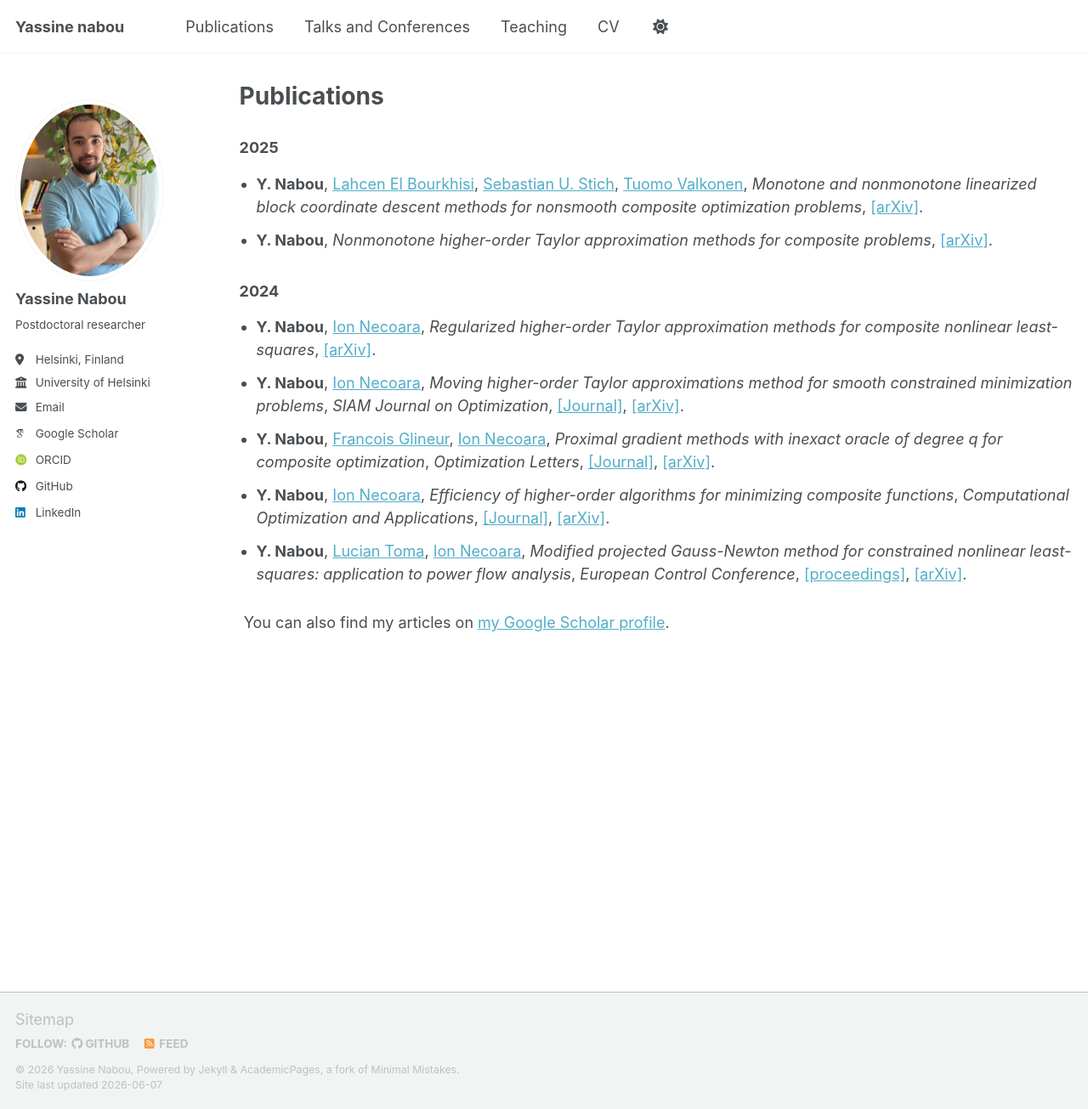
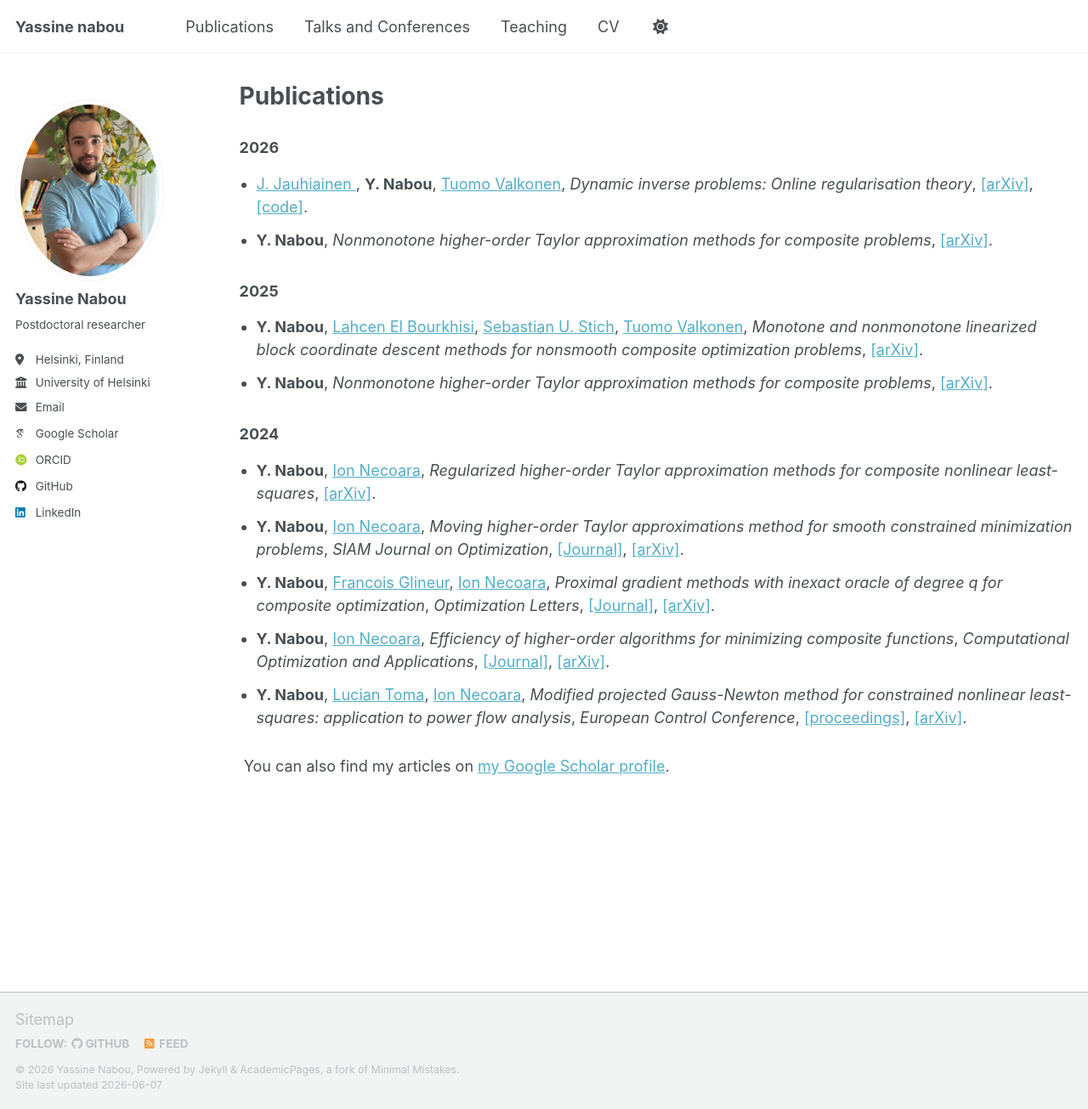
Before and after one commit to Yassine-Nabou/Yassine-Nabou.github.io, a Jekyll site: the page built from _pages/publications.html, in a window 1280 px wide and 1305 px high. Shown: the whole window at 85% size. Built offline with Jekyll 4.4.1, drawn with Linux system fonts in a browser that asks for light colours; some web fonts are replaced; a script that is not in the unit is left out.

Commit message:
Add new publications for 2025 and 2026

```diff
--- a/_pages/publications.html
+++ b/_pages/publications.html
@@ -4,6 +4,20 @@ title: "Publications"
 permalink: /publications/
 author_profile: true
 ---
+
+<h3>2026</h3>
+<ul style="list-style-type: disc; padding-left: 20px;">
+  <li style="margin-bottom: 12px;">
+    <a href="https://scholar.google.com/citations?user=M67pnDwAAAAJ&hl=fi"> J. Jauhiainen </a>, <strong> Y. Nabou</strong>, <a href="https://tuomov.iki.fi">Tuomo Valkonen</a>,
+    <em>Dynamic inverse problems: Online regularisation theory</em>,
+     <a href="https://arxiv.org/abs/2605.26022">[arXiv]</a>,
+     <a href="https://zenodo.org/records/19154746">[code]</a>.
+  </li>
+  <li style="margin-bottom: 12px;">
+    <strong>Y. Nabou</strong>, <em>Nonmonotone higher-order Taylor approximation methods for composite problems</em>,
+     <a href="https://arxiv.org/abs/2503.01182">[arXiv]</a>.
+  </li>
+</ul>
 
 <h3>2025</h3>
 <ul style="list-style-type: disc; padding-left: 20px;">
```
